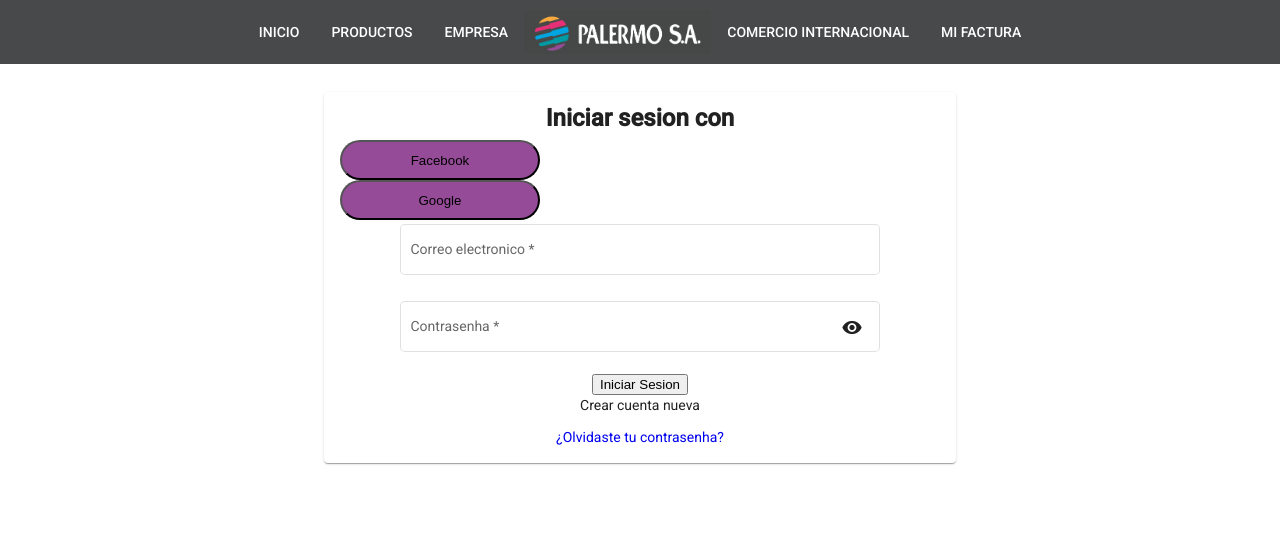
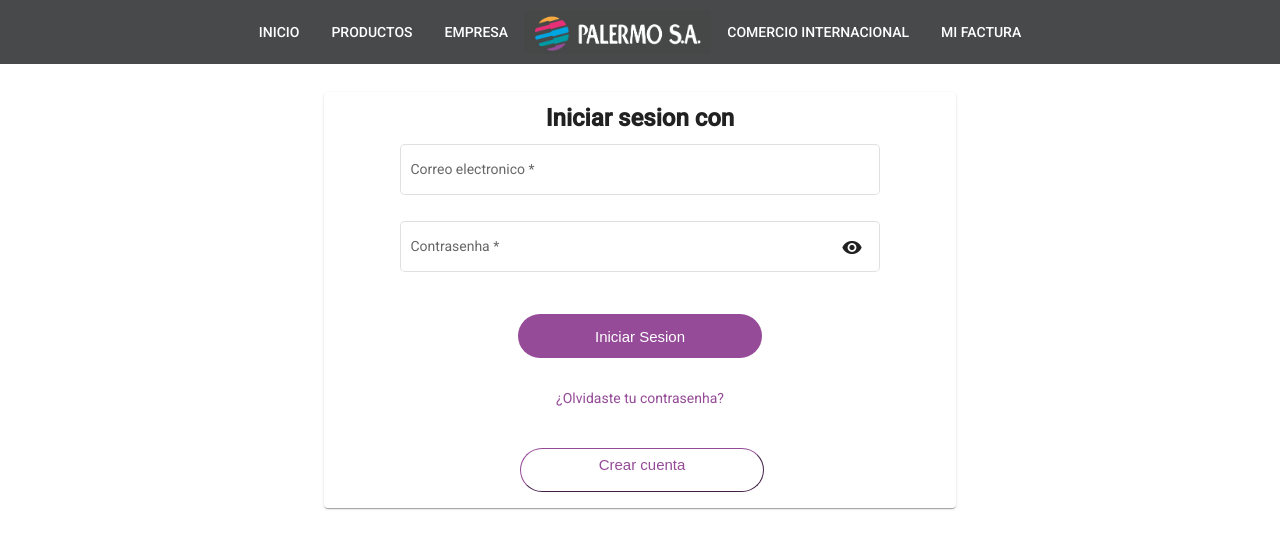
Before and after one commit to roadhog71/Facturacion-Electronica, an Angular app in the folder Front/: page /login in a window 1280 px wide. Before the commit this address led to /. Shown: the top 548 px of the page. Built offline with nearby package versions, Linux system fonts and the light colour scheme.

Commit message:
login finished

```diff
--- a/Front/src/app/app.component.html
+++ b/Front/src/app/app.component.html
@@ -1,2 +1,6 @@
-<app-navbar></app-navbar>
-<app-login></app-login>
+<nav>
+  <app-navbar></app-navbar>
+</nav>
+<main>
+  <router-outlet></router-outlet>
+</main>
--- a/Front/src/app/app.module.ts
+++ b/Front/src/app/app.module.ts
@@ -13,8 +13,9 @@ import { MatCardModule } from '@angular/material/card';
 import { MatInputModule } from '@angular/material/input';
 import { ReactiveFormsModule } from '@angular/forms';
 import { LoginComponent } from './login/login.component';
+import { HomeComponent } from './home/home.component';
 @NgModule({
-  declarations: [AppComponent, NavbarComponent, LoginComponent],
+  declarations: [AppComponent, NavbarComponent, LoginComponent, HomeComponent],
   imports: [
     BrowserModule,
     AppRoutingModule,
--- /dev/null
+++ b/Front/src/app/home/home.component.html
@@ -0,0 +1,3 @@
+<p>home works!</p>
+
+<a [routerLink]="['login']">Login</a>
--- /dev/null
+++ b/Front/src/app/home/home.component.ts
@@ -0,0 +1,15 @@
+import { Component, OnInit } from '@angular/core';
+
+@Component({
+  selector: 'app-home',
+  templateUrl: './home.component.html',
+  styleUrls: ['./home.component.css']
+})
+export class HomeComponent implements OnInit {
+
+  constructor() { }
+
+  ngOnInit(): void {
+  }
+
+}
--- a/Front/src/app/login/login.component.css
+++ b/Front/src/app/login/login.component.css
@@ -27,7 +27,7 @@ mat-card {
 }
 
 .title1 {
-  font-weight: bolder;
+  font-weight: bold;
   font-size: x-large;
 }
 
@@ -38,20 +38,19 @@ mat-card {
   color: #fff;
   background-color: rgb(149, 75, 152);
   border: none;
-  font-size: 20px; */
+  font-size: 20px;
   display: flex;
   flex-direction: column;
   justify-content: center;
   align-items: center;
   padding: 10px 24px;
-  /* gap: 10px; */
+  gap: 10px;
   width: 200px;
   height: 40px;
-  /* left: 501px;
-  top: 237px; */
-
+  left: 501px;
+  top: 237px;
   background: #954b98;
-  border-radius: 100px;
+  border-radius: 100px; */
 }
 
 .googbutton {
@@ -60,18 +59,70 @@ mat-card {
   padding: 10px 50px;
   margin: 0px 0px 0px 20px;
   color: rgb(149, 75, 152);
-  background-color: #fff; */
+  background-color: #fff;
   display: flex;
-  /* flex-direction: column; */
+  flex-direction: column;
   justify-content: center;
   align-items: center;
   padding: 10px 24px;
-  /* gap: 10px; */
+  gap: 10px;
   width: 200px;
   height: 40px;
   left: 501px;
   top: 237px;
+  background: #954b98;
+  border-radius: 100px; */
+}
 
+.purplebutton {
+  border-radius: 30px;
+  color: #fff;
+  background-color: rgb(149, 75, 152);
+  border: none;
+  font-size: 15px;
+  padding: 10px, 24px, 10px, 24px;
+  justify-content: center;
+  align-items: center;
+  width: 244px;
+  height: 44px;
   background: #954b98;
   border-radius: 100px;
+  margin-bottom: 30px;
+  margin-top: 20px;
 }
+
+.white-button {
+  display: flex;
+  justify-content: center;
+  align-items: center;
+  padding: 10px, 24px, 10px, 24px;
+  border-radius: 30px;
+  color: rgb(149, 75, 152);
+  border-color: #954b98;
+  border-width: 1px;
+  font-size: 15px;
+  width: 244px;
+  height: 44px;
+  background: #ffffff;
+  border-radius: 100px;
+  margin-bottom: 50px;
+  margin-left: 180px;
+  margin-right: 180px;
+  margin-top: 40px;
+}
+
+a:link {
+  color: #954b98;
+}
+
+a:visited {
+  color: #ecaeee;
+}
+
+a:hover {
+  color: hotpink;
+}
+
+a:active {
+  color: rgb(0, 0, 0);
+}
--- a/Front/src/app/login/login.component.html
+++ b/Front/src/app/login/login.component.html
@@ -3,8 +3,8 @@
     <div class="header">
       <P class="title1">Iniciar sesion con</P>
     </div>
-    <button class="fbbutton">Facebook</button>
-    <button class="googbutton">Google</button>
+    <!-- <button class="fbbutton">Facebook</button>
+    <button class="googbutton">Google</button> -->
     <form (ngSubmit)="onLogin()" name="loginForm" [formGroup]="loginForm">
       <div class="emailInput">
         <mat-form-field class="full-width" appearance="outline">
@@ -49,13 +49,12 @@
       <button class="purplebutton">Iniciar Sesion</button>
     </form>
 
-    <div class="button-row">
-      <p>Crear cuenta nueva</p>
-    </div>
-    <span>
-      <a class="text-link" class="aLink" routerLink="/auth/forgot-password"
-        >¿Olvidaste tu contrasenha?</a
-      >
-    </span>
+    <a class="text-link" class="aLink" routerLink="/auth/forgot-password"
+      >¿Olvidaste tu contrasenha?</a
+    >
+
+    <button class="white-button">
+      <p>Crear cuenta</p>
+    </button>
   </mat-card-content>
 </mat-card>
--- a/Front/src/app/navbar/navbar.component.html
+++ b/Front/src/app/navbar/navbar.component.html
@@ -1,4 +1,3 @@
-<p>
 <mat-toolbar>
   <!-- <span class="example-spacer"></span> -->
   <a
@@ -43,4 +42,3 @@
     >MI FACTURA</a
   >
 </mat-toolbar>
-</p>
```
Also changed, not shown: Front/src/app/app-routing.module.ts (+7 -7 lines), Front/src/app/home/home.component.css (added), 1 other file (tests, documents, lock files or other folders). Lines whose indentation alone changed are shown as unchanged.
